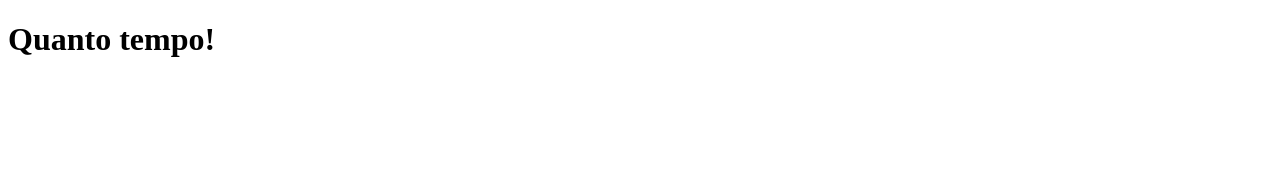
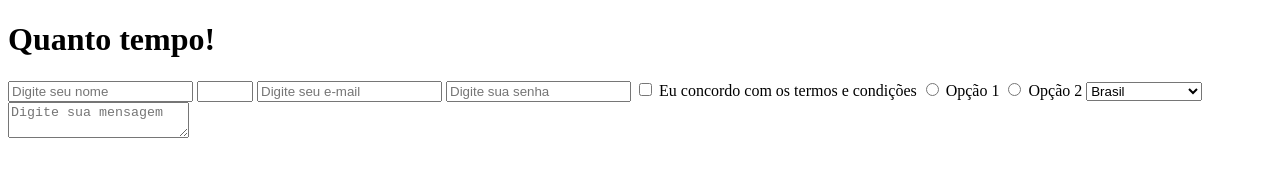
Before and after one commit to BarbosaThaissa/estudos-privados, a plain HTML site: page index.html in a window 1280 px wide. Drawn offline with Linux system fonts and the light colour scheme.

Commit message:
feat: inputs

```diff
--- a/index.html
+++ b/index.html
@@ -9,5 +9,23 @@
   </head>
   <body>
     <h1>Quanto tempo!</h1>
+
+    <input type="text" id="nameInput" placeholder="Digite seu nome">
+    <input type="number" id="ageInput" min="18" max="99">
+    <input type="email" id="emailInput" placeholder="Digite seu e-mail">
+    <input type="password" id="passwordInput" placeholder="Digite sua senha">
+    <input type="checkbox" id="agreeInput">
+    <label for="agreeInput">Eu concordo com os termos e condições</label>
+    <input type="radio" id="option1" name="options" value="1">
+    <label for="option1">Opção 1</label>
+    <input type="radio" id="option2" name="options" value="2">
+    <label for="option2">Opção 2</label>
+    <select id="countrySelect">
+      <option value="br">Brasil</option>
+      <option value="us">Estados Unidos</option>
+      <option value="ca">Canadá</option>
+    </select>
+    <textarea id="messageTextarea" placeholder="Digite sua mensagem"></textarea>
+
   </body>
 </html>
```
